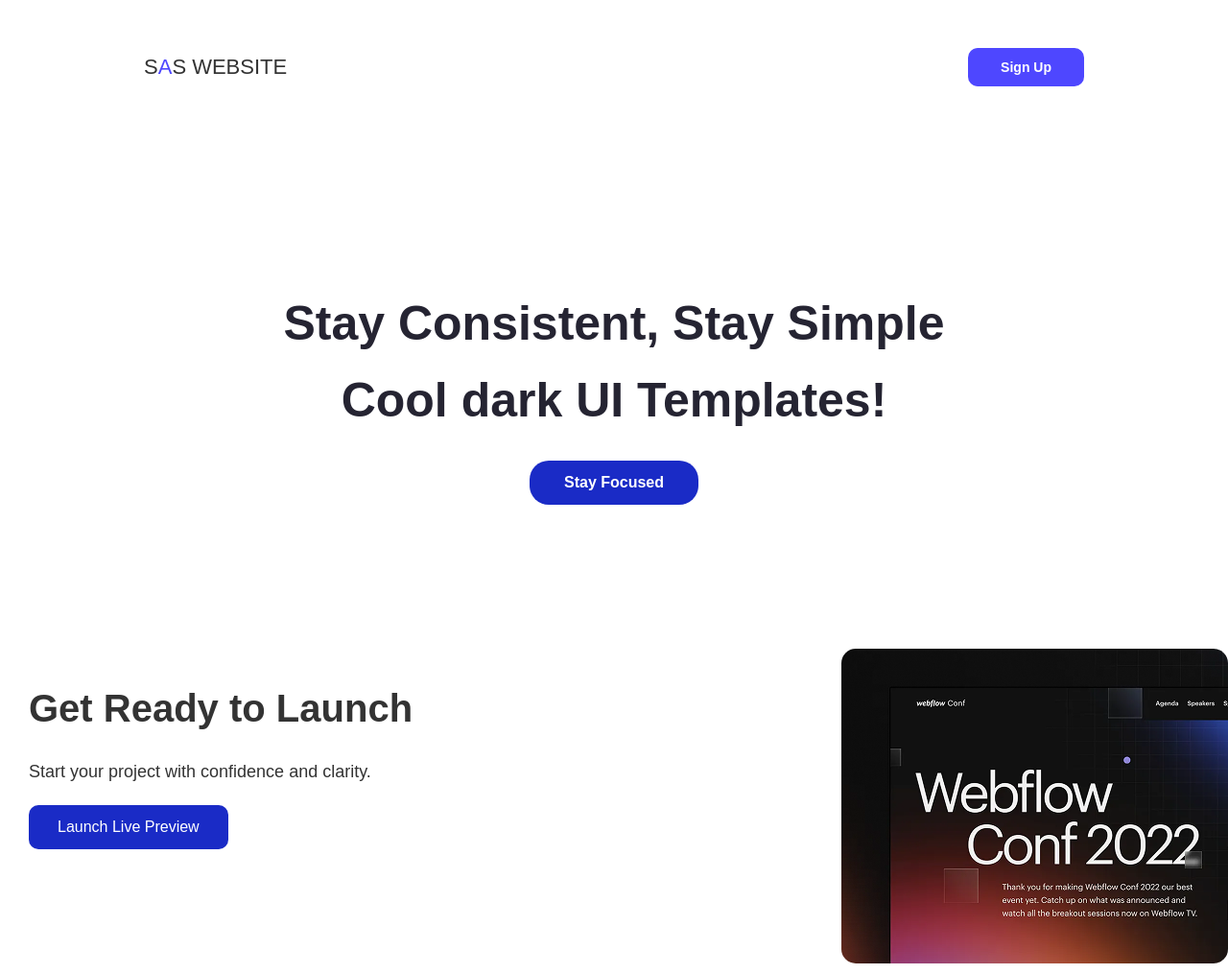
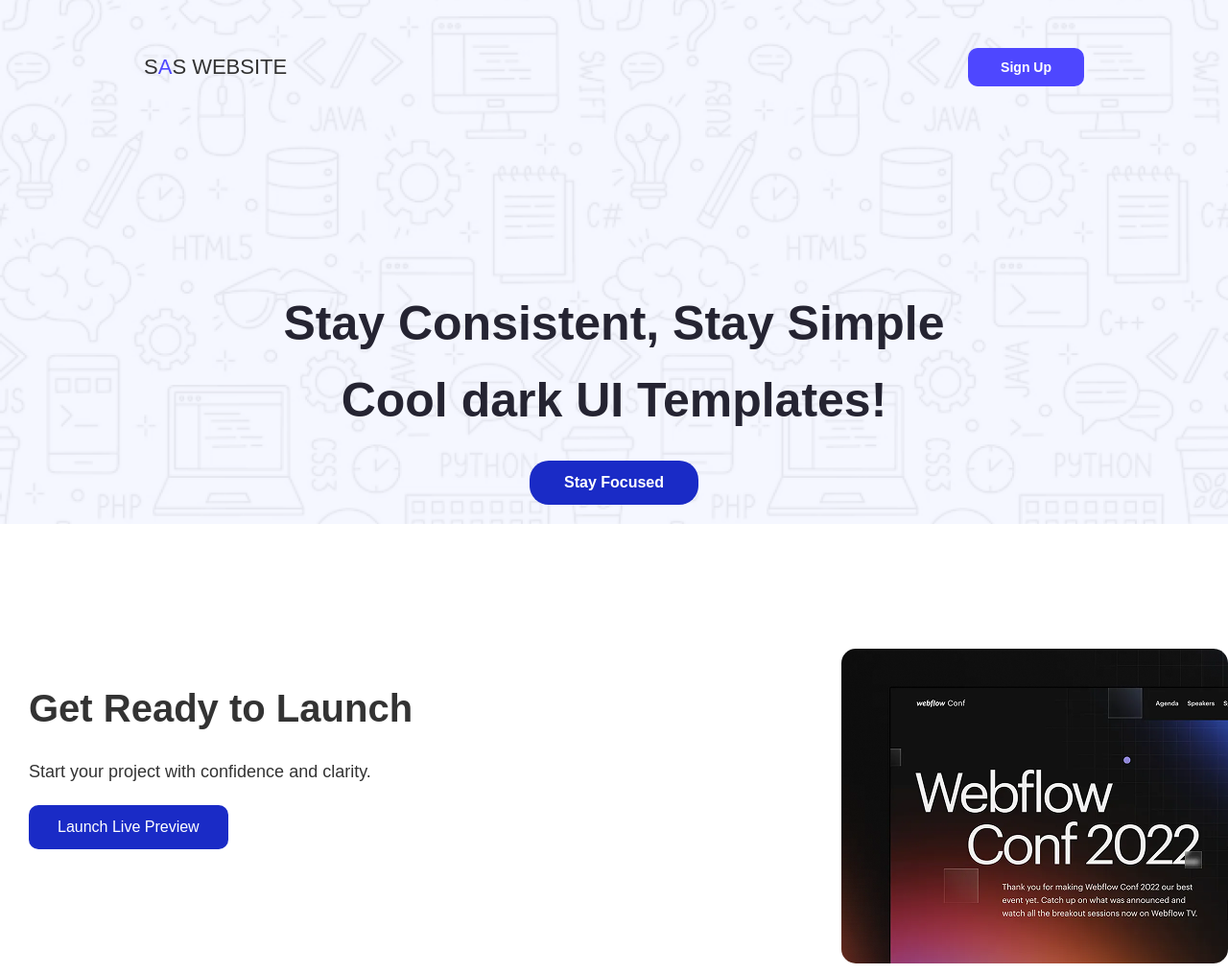
Before and after one commit to sakil-ahamed007/Assignment-1, a plain HTML site: page index.html in a window 1280 px wide. Shown: the top 1015 px of the page at 96% size. Drawn offline with Linux system fonts and the light colour scheme.

Commit message:
added last one

```diff
--- a/styles/web.css
+++ b/styles/web.css
@@ -14,7 +14,7 @@ body {
   width: 100%;
   height: 546px;
   margin: 0 auto;
-  background-image: url('./B12A01-landing-launchpad/Assets/Hero-bg.png');
+  background-image: url('/B12A01-landing-launchpad/Assets/Hero-bg.png');
   background-size: cover;
   background-position:center;
   display:flex;
```
